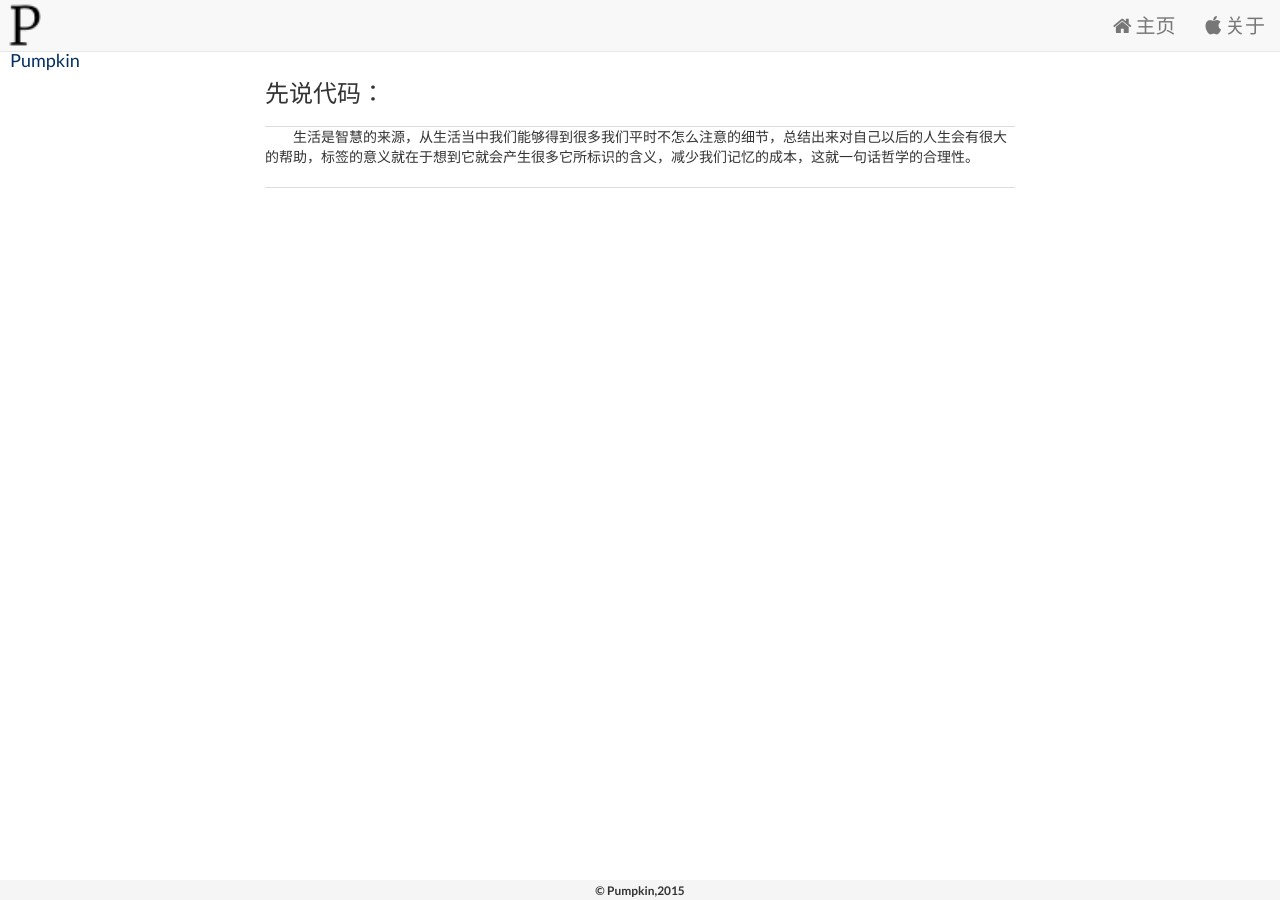
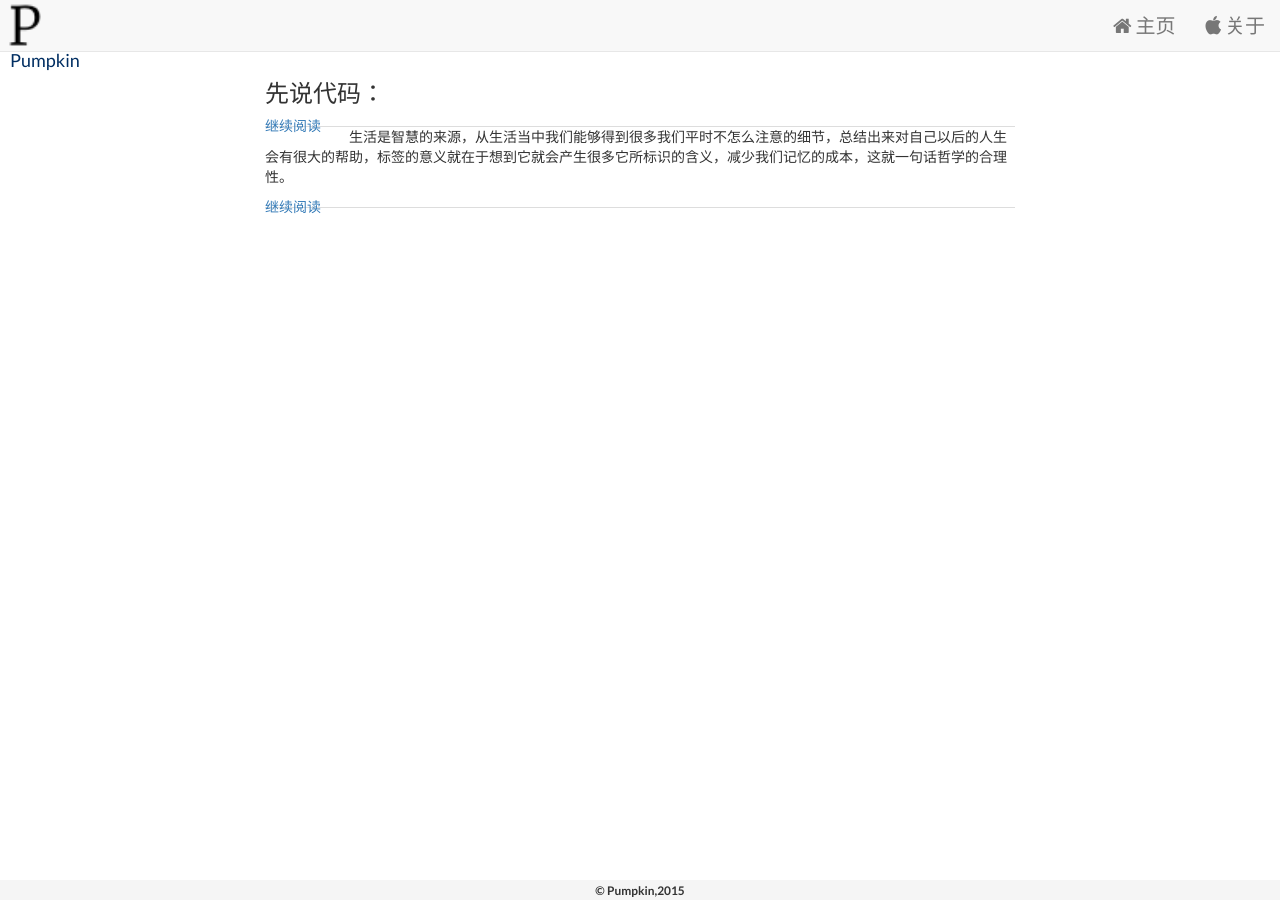
Before and after one commit to LarryBrick/jekyll_demo, a Jekyll site: the page built from index.html, in a window 1280 px wide. Built offline with Jekyll 4.4.1, drawn with Linux system fonts in a browser that asks for light colours; nearby versions of some CDN libraries.

Commit message:
修改首页显示格式

```diff
--- a/index.html
+++ b/index.html
@@ -34,7 +34,7 @@
           alt="{{post.title}}"  class="pull-left img-responsive thumb margin10 img-thumbnail" />
         {% endif %}-->
           <article class=marginBotton10 "excerpt">{{post.excerpt}}</article>
-          <!--<a class="pull-left marginBottom10" href="{{post.url | prepend: site.baseurl }}">继续阅读</a>-->
+          <a class="pull-left marginBottom10" href="{{post.url | prepend: site.baseurl }}">继续阅读</a>
 
       </div>
     {% endfor %}
```
